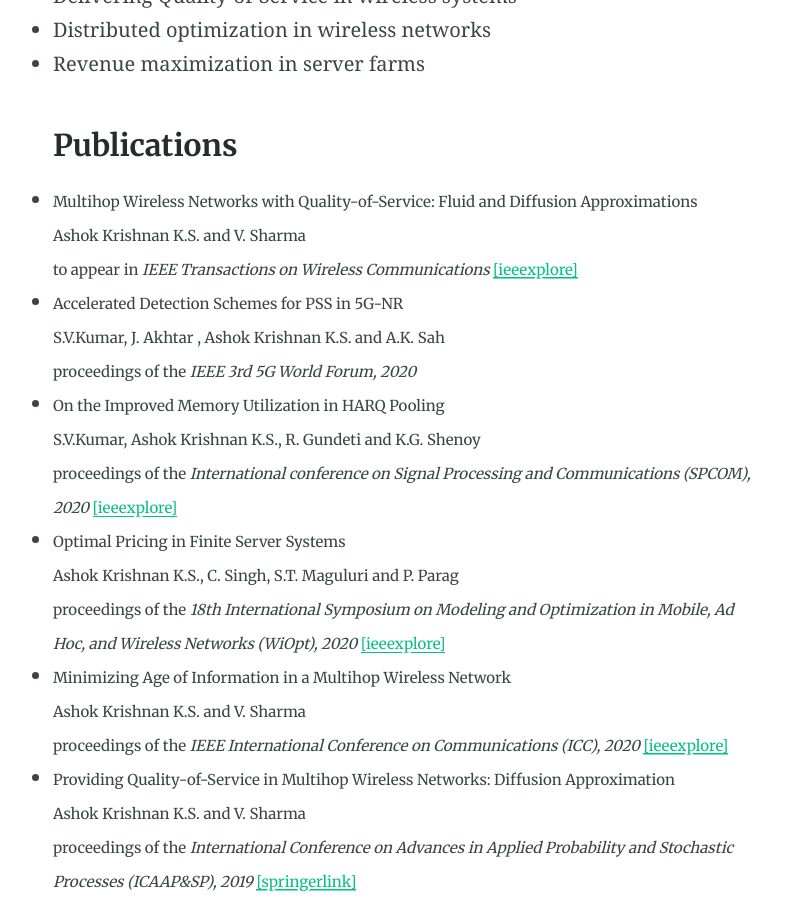
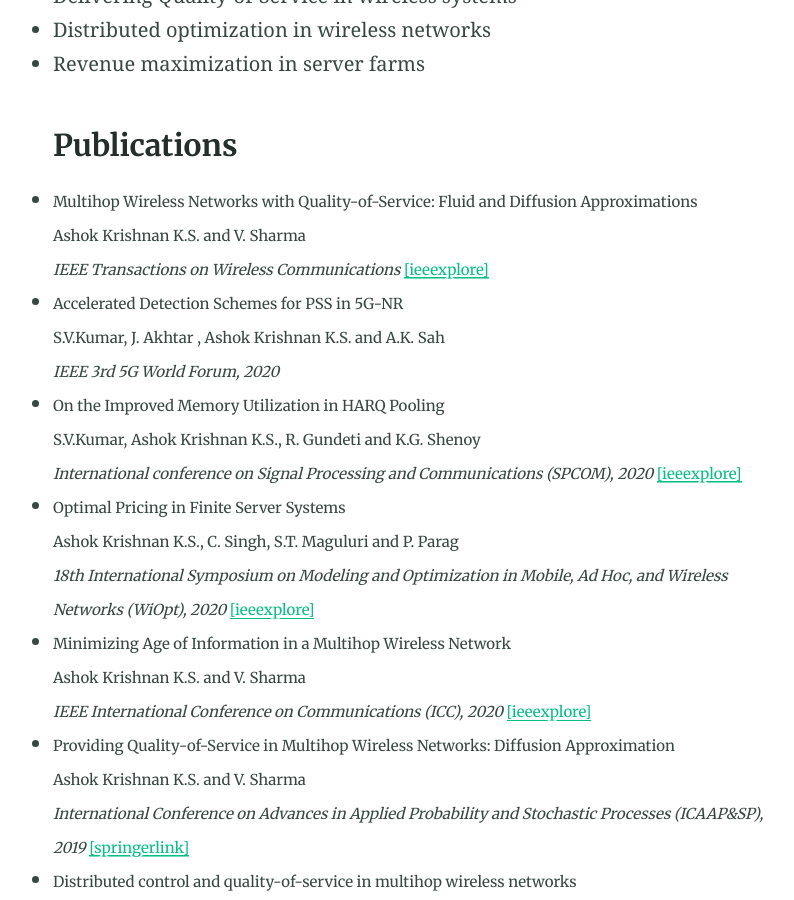
Before and after one commit to ashokkri/ashokkri.github.io, a Jekyll site: the page built from index.md, in a window 1280 px wide and 900 px high, scrolled down 873 px. Shown: the whole window, without its empty margins (230-1024 px from the left). Built offline with Jekyll 4.4.1, drawn with Linux system fonts in a browser that asks for light colours; some of the changed text lies outside the part shown.

Commit message:
Update index.md

```diff
--- a/index.md
+++ b/index.md
@@ -23,39 +23,39 @@ I obtained my Ph.D. from the Indian Institute of Science (IISc), Bangalore in 20
 
 - <small>Multihop Wireless Networks with Quality-of-Service: Fluid and Diffusion Approximations
    Ashok Krishnan K.S. and V. Sharma
-   to appear in *IEEE Transactions on Wireless Communications* [[ieeexplore]](https://ieeexplore.ieee.org/document/9184257)
+   *IEEE Transactions on Wireless Communications* [[ieeexplore]](https://ieeexplore.ieee.org/document/9184257)
 
 - <small>Accelerated Detection Schemes for PSS in 5G-NR
    S.V.Kumar, J. Akhtar , Ashok Krishnan K.S. and A.K. Sah
-   proceedings of the *IEEE 3rd 5G World Forum, 2020*
+   *IEEE 3rd 5G World Forum, 2020*
 
 - <small>On the Improved Memory Utilization in HARQ Pooling
    S.V.Kumar, Ashok Krishnan K.S., R. Gundeti and K.G. Shenoy
-   proceedings of the *International conference on Signal Processing and Communications (SPCOM), 2020* [[ieeexplore]](https://ieeexplore.ieee.org/document/9179580)
+   *International conference on Signal Processing and Communications (SPCOM), 2020* [[ieeexplore]](https://ieeexplore.ieee.org/document/9179580)
 
 - <small>Optimal Pricing in Finite Server Systems
    Ashok Krishnan K.S., C. Singh, S.T. Maguluri and P. Parag
-   proceedings of the *18th International Symposium on Modeling and Optimization in Mobile, Ad Hoc, and Wireless Networks (WiOpt), 2020* [[ieeexplore]](https://ieeexplore.ieee.org/document/9155315)
+   *18th International Symposium on Modeling and Optimization in Mobile, Ad Hoc, and Wireless Networks (WiOpt), 2020* [[ieeexplore]](https://ieeexplore.ieee.org/document/9155315)
 
 - <small>Minimizing Age of Information in a Multihop Wireless Network
    Ashok Krishnan K.S. and V. Sharma
-   proceedings of the *IEEE International Conference on Communications (ICC), 2020* [[ieeexplore]](https://ieeexplore.ieee.org/document/9148762/)
+   *IEEE International Conference on Communications (ICC), 2020* [[ieeexplore]](https://ieeexplore.ieee.org/document/9148762/)
 
 - <small>Providing Quality-of-Service in Multihop Wireless Networks: Diffusion Approximation
    Ashok Krishnan K.S. and V. Sharma
-   proceedings of the *International Conference on Advances in Applied Probability and Stochastic Processes (ICAAP&SP), 2019* [[springerlink]](https://www.springer.com/gp/book/9789811559501)
+   *International Conference on Advances in Applied Probability and Stochastic Processes (ICAAP&SP), 2019* [[springerlink]](https://www.springer.com/gp/book/9789811559501)
 
 - <small>Distributed control and quality-of-service in multihop wireless networks
    Ashok Krishnan K.S. and V. Sharma
-   proceedings of the IEEE I*nternational Conference on Communications (ICC), 2018* [[ieeexplore]](https://ieeexplore.ieee.org/document/8422304)
+   *IEEE International Conference on Communications (ICC), 2018* [[ieeexplore]](https://ieeexplore.ieee.org/document/8422304)
 
 - <small>A distributed scheduling algorithm to provide quality-of-service in multihop wireless networks
    Ashok Krishnan K.S. and V. Sharma
-   Proceedings of the *IEEE Global Communication Conference (GLOBECOM), 2017* [[ieeexplore]](https://ieeexplore.ieee.org/document/8254642/)
+   *IEEE Global Communication Conference (GLOBECOM), 2017* [[ieeexplore]](https://ieeexplore.ieee.org/document/8254642/)
 
 - <small>A Distributed Algorithm for Quality-of-Service Provisioning in Multihop Networks
    Ashok Krishnan K.S. and V. Sharma
-   proceedings of the *Twenty- Third National Conference on Communications (NCC), 2017* [[ieeexplore]](https://ieeexplore.ieee.org/document/8077094)</small>
+   *Twenty- Third National Conference on Communications (NCC), 2017* [[ieeexplore]](https://ieeexplore.ieee.org/document/8077094)</small>
 
 ### Ph.D. Thesis
 
```
